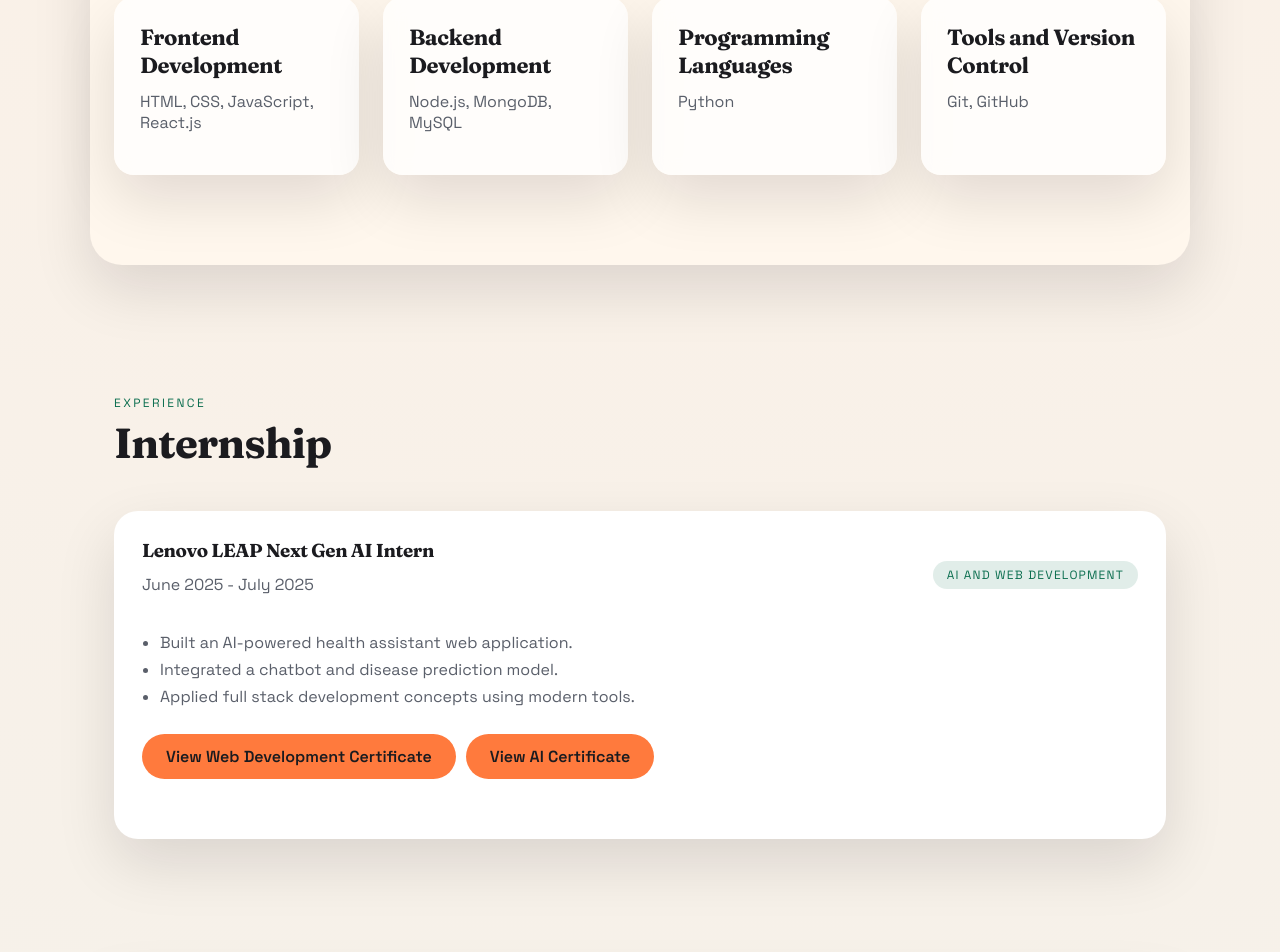
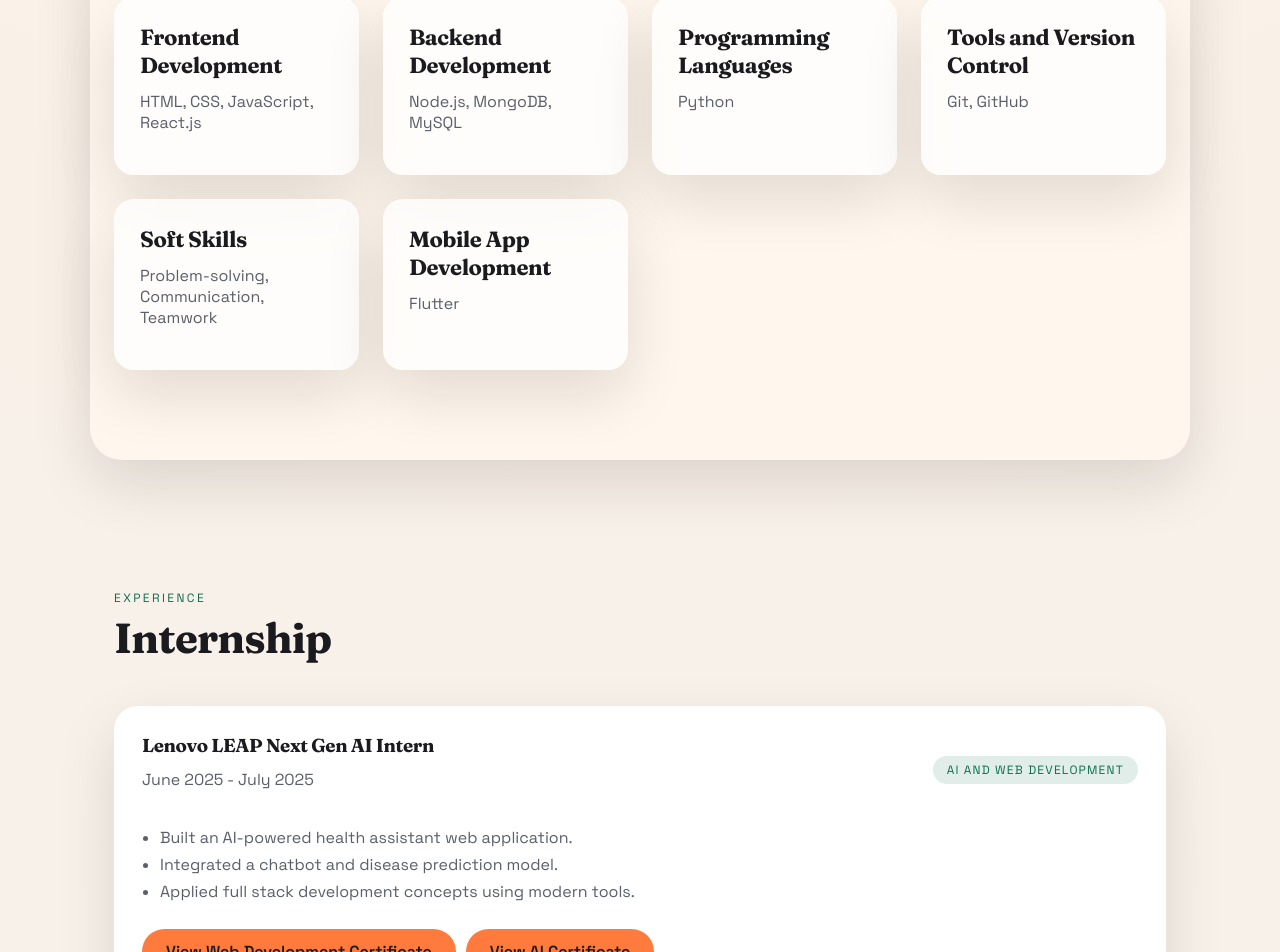
Before and after one commit to Kutbuddin814/kutbuddin-portfolio, a React (Vite) app: page / in a window 1280 px wide. Shown: the part 1373-2325 px from the top of the page. Built offline with nearby package versions, Linux system fonts and the light colour scheme.

Commit message:
skills added

```diff
--- a/src/components/Skills.jsx
+++ b/src/components/Skills.jsx
@@ -19,6 +19,14 @@ export default function Skills() {
       title: "Tools and Version Control",
       text: "Git, GitHub",
     },
+    {
+      title: "Soft Skills",
+      text: "Problem-solving, Communication, Teamwork",
+    },
+    {
+      title: "Mobile App Development",
+      text: "Flutter"
+    }
   ];
 
   return (
```
